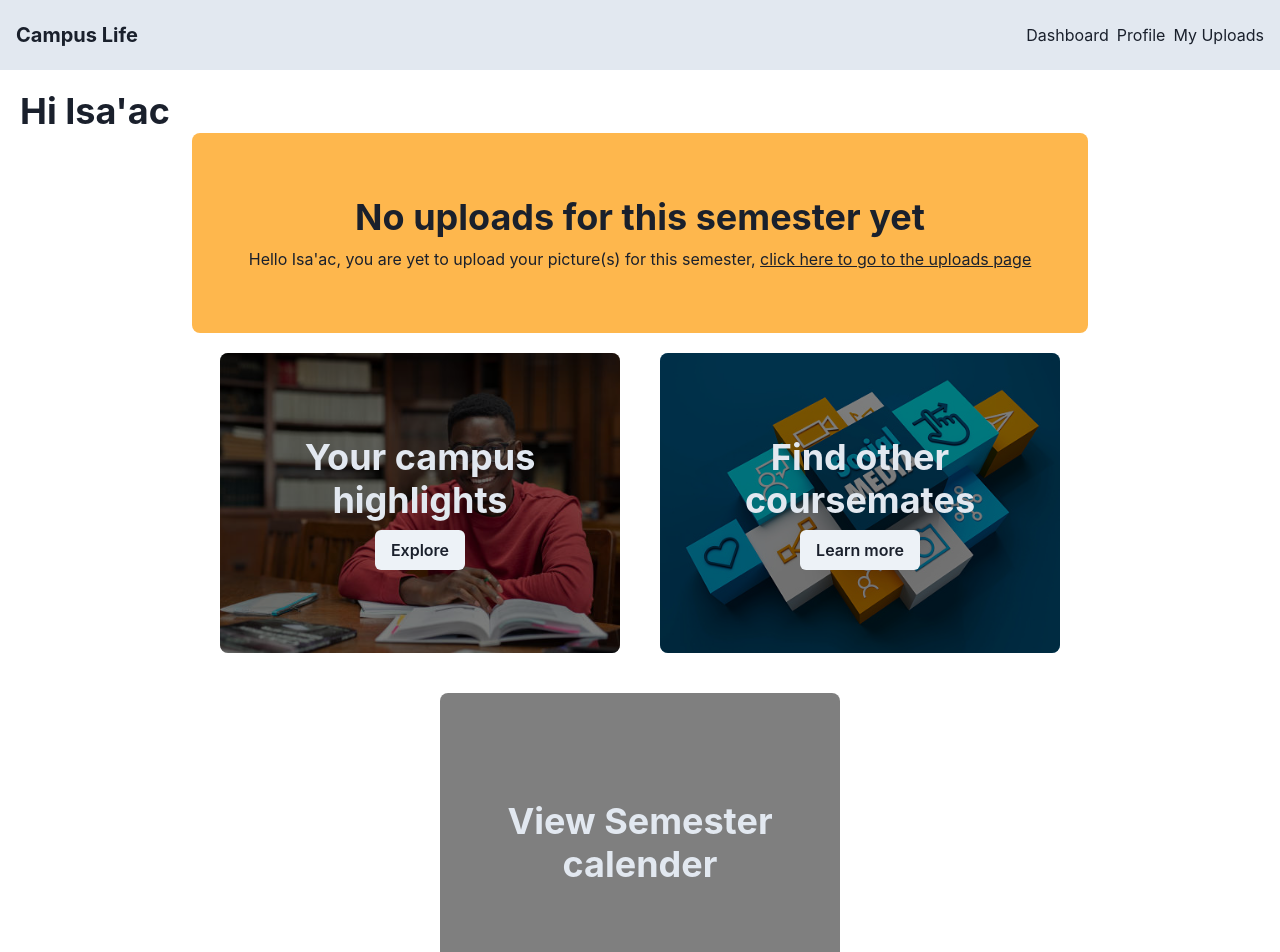
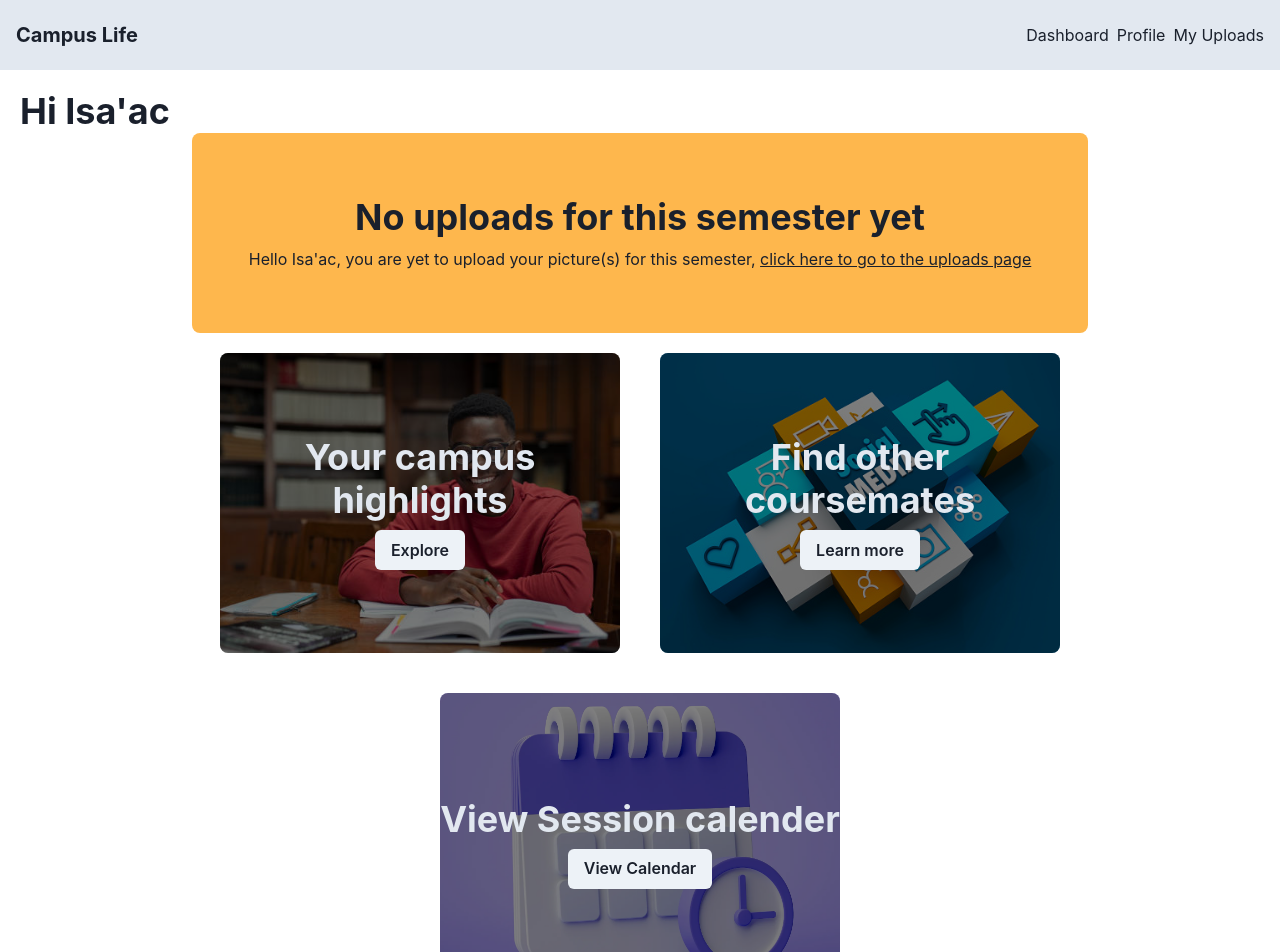
Before and after one commit to jahrulezfrancis/campus-life, a React (Vite) app: page /dashboard in a window 1280 px wide. Shown: the top 952 px of the page. Built offline with nearby package versions, Linux system fonts and the light colour scheme; no server answers.

Commit message:
Updating calendar card

```diff
--- a/src/Components/Sections/Cards/SchoolCalender.tsx
+++ b/src/Components/Sections/Cards/SchoolCalender.tsx
@@ -1,14 +1,21 @@
-import { Box } from "@chakra-ui/react";
+import { Box, Heading } from "@chakra-ui/react";
 import PreviewCardLayout from "./CardLayout";
+import ModalComponent from "../ModalComp";
+import CalendarBg from "../../../assets/calender_image.png";
 
-export default function SchoolCalender(){
+export default function SchoolCalendar() {
 
-    return(
+    return (
         <Box>
-            <PreviewCardLayout bgImage={""} cardLabel="View Semester calender" children={
-                <>
-
-                </>
+            <PreviewCardLayout bgImage={CalendarBg} cardLabel="View Session calender" children={
+                <Box>
+                    <ModalComponent modalOpenButtonText="View Calendar" headerText="2023 Session Calender" haslink={false} footerButtonText="Download" modalBody={
+                        <>
+                            <Heading>School calendar for current semester goes here</Heading>
+                        </>
+                    }
+                    />
+                </Box>
             } />
         </Box>
     )
```
